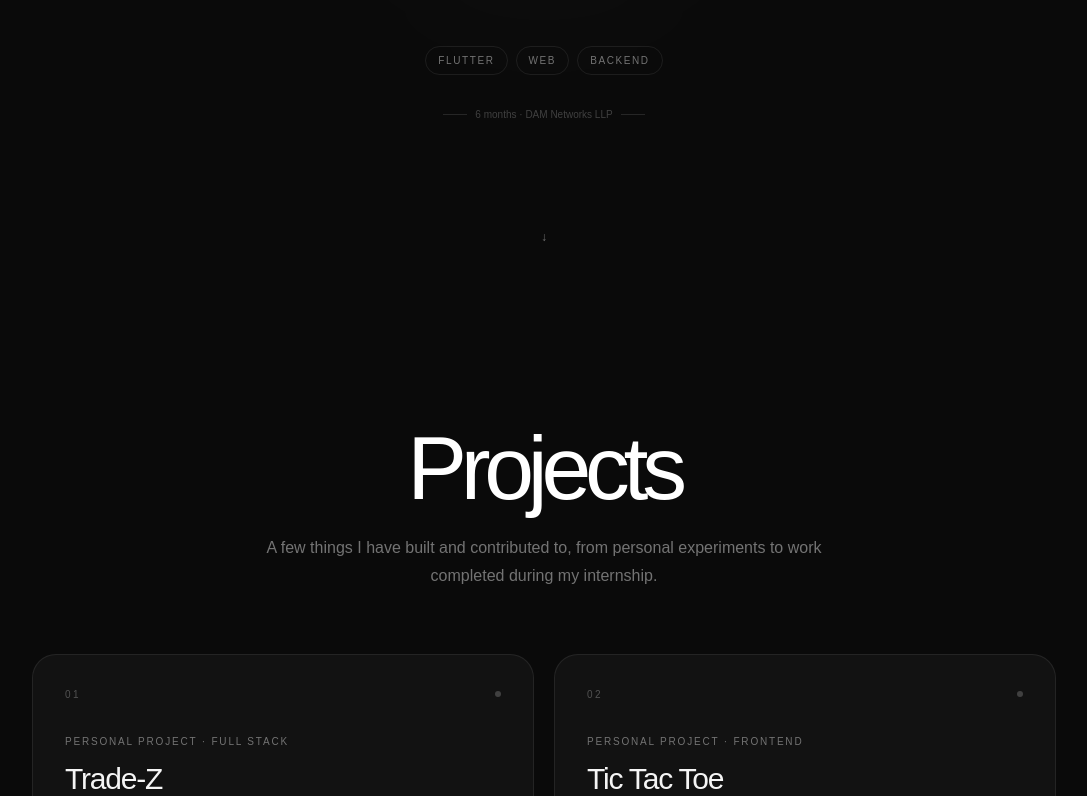
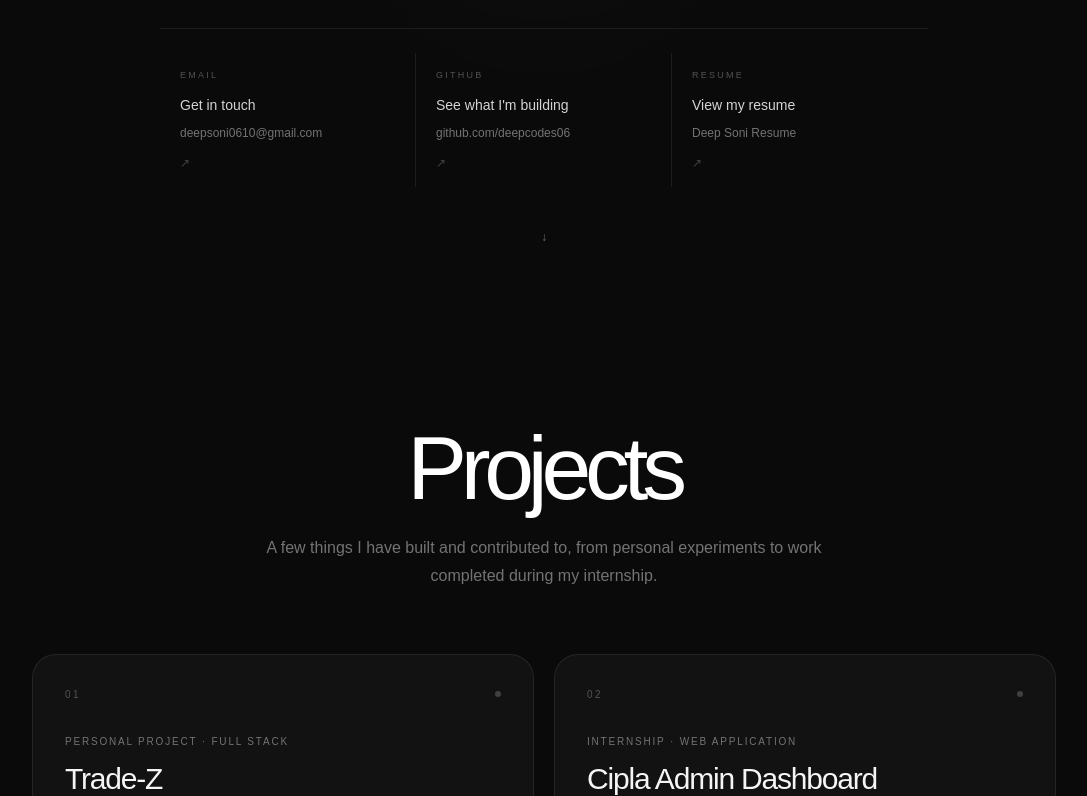
Before and after one commit to deepcodes06/deep-portfolio, a Next.js app: page / in a window 1280 px wide. Shown: the part 524-1320 px from the top of the page, without its empty margins (96-1183 px from the left). Built offline with nearby package versions, Linux system fonts and the light colour scheme.

Commit message:
made changes in projects

```diff
--- a/src/components/About.tsx
+++ b/src/components/About.tsx
@@ -6,16 +6,19 @@ const links = [
   {
     label: "Email",
     value: "Get in touch",
+    manualText: "deepsoni0610@gmail.com",
     href: "mailto:deepsoni0610@gmail.com",
   },
   {
     label: "GitHub",
     value: "See what I'm building",
+    manualText: "github.com/deepcodes06",
     href: "https://github.com/deepcodes06",
   },
   {
     label: "Resume",
     value: "View my resume",
+    manualText: "Deep Soni Resume",
     href: "https://drive.google.com/file/d/1dCeWHeS2WGw9MJj2kLGA2XnP02z9_bTy/view?usp=drivesdk",
   },
 ];
@@ -296,6 +299,9 @@ export default function About() {
                   <p className="mt-2 text-sm text-neutral-400 transition-colors duration-300 group-hover:text-white">
                     {link.value}
                   </p>
+                  <p className="mt-3 break-all text-xs leading-5 text-neutral-500">
+                    {link.manualText}
+                  </p>
                 </div>
                 <span className="text-sm text-neutral-700 transition-all duration-300 group-hover:translate-x-1 group-hover:-translate-y-1 group-hover:text-white">
                   ↗
--- a/src/components/Hero.tsx
+++ b/src/components/Hero.tsx
@@ -1,6 +1,11 @@
 "use client";
 
-import { motion, useMotionValue, useSpring, useTransform } from "framer-motion";
+import {
+  motion,
+  useMotionValue,
+  useSpring,
+  useTransform,
+} from "framer-motion";
 import { useEffect, useState } from "react";
 
 const phrases = [
@@ -12,12 +17,14 @@ const phrases = [
   "currently improving.",
 ];
 
+const email = "deepsoni0610@gmail.com";
+const github = "https://github.com/deepcodes06";
+const githubText = "github.com/deepcodes06";
+const resumePath = "/Deep_Soni_Resume_2026.pdf";
+
 export default function Hero() {
   const [phrase, setPhrase] = useState(phrases[0]);
-
-  // -----------------------------------------
-  // Changing phrase
-  // -----------------------------------------
+  const [copied, setCopied] = useState("");
 
   useEffect(() => {
     let index = 0;
@@ -29,10 +36,6 @@ export default function Hero() {
 
     return () => clearInterval(interval);
   }, []);
-
-  // -----------------------------------------
-  // Mouse movement
-  // -----------------------------------------
 
   const mouseX = useMotionValue(0);
   const mouseY = useMotionValue(0);
@@ -57,12 +60,8 @@ export default function Hero() {
 
   const handleMouseMove = (event: React.MouseEvent<HTMLElement>) => {
     const rect = event.currentTarget.getBoundingClientRect();
-
-    const x = event.clientX - rect.left - rect.width / 2;
-    const y = event.clientY - rect.top - rect.height / 2;
-
-    mouseX.set(x);
-    mouseY.set(y);
+    mouseX.set(event.clientX - rect.left - rect.width / 2);
+    mouseY.set(event.clientY - rect.top - rect.height / 2);
   };
 
   const handleMouseLeave = () => {
@@ -70,64 +69,42 @@ export default function Hero() {
     mouseY.set(0);
   };
 
+  const copyText = async (value: string, label: string) => {
+    try {
+      await navigator.clipboard.writeText(value);
+      setCopied(label);
+      window.setTimeout(() => setCopied(""), 1800);
+    } catch {
+      setCopied("");
+    }
+  };
+
   return (
     <section
       onMouseMove={handleMouseMove}
       onMouseLeave={handleMouseLeave}
-      className="relative flex min-h-screen w-full items-center justify-center overflow-hidden bg-[#0a0a0a] px-6 text-white"
+      className="relative flex min-h-screen w-full items-center justify-center overflow-hidden bg-[#0a0a0a] px-6 py-20 text-white"
     >
-      {/* -----------------------------------------
-          Very subtle cursor light
-      ------------------------------------------ */}
-
       <motion.div
-        style={{
-          x: glowX,
-          y: glowY,
-        }}
+        style={{ x: glowX, y: glowY }}
         className="pointer-events-none absolute left-1/2 top-1/2 h-[320px] w-[320px] -translate-x-1/2 -translate-y-1/2 rounded-full bg-white/[0.025] blur-[100px]"
       />
 
-      {/* -----------------------------------------
-          Main content
-      ------------------------------------------ */}
-
       <div className="relative z-10 flex w-full max-w-5xl flex-col items-center text-center">
-        {/* Small top label */}
-
         <motion.div
           initial={{ opacity: 0, y: -10 }}
           animate={{ opacity: 1, y: 0 }}
-          transition={{
-            duration: 0.8,
-            ease: [0.22, 1, 0.36, 1],
-          }}
+          transition={{ duration: 0.8, ease: [0.22, 1, 0.36, 1] }}
           className="mb-8 flex items-center gap-3 text-[10px] uppercase tracking-[0.28em] text-neutral-600"
         >
           <span className="h-1.5 w-1.5 rounded-full bg-neutral-500" />
-
           <span>personal space / 2026</span>
         </motion.div>
 
-        {/* -----------------------------------------
-            Name
-        ------------------------------------------ */}
-
         <motion.h1
-          style={{
-            x: titleX,
-            y: titleY,
-          }}
-          initial={{
-            opacity: 0,
-            y: 30,
-            scale: 0.96,
-          }}
-          animate={{
-            opacity: 1,
-            y: 0,
-            scale: 1,
-          }}
+          style={{ x: titleX, y: titleY }}
+          initial={{ opacity: 0, y: 30, scale: 0.96 }}
+          animate={{ opacity: 1, y: 0, scale: 1 }}
           transition={{
             duration: 1.1,
             delay: 0.15,
@@ -138,44 +115,21 @@ export default function Hero() {
           deep.
         </motion.h1>
 
-        {/* -----------------------------------------
-            Changing phrase
-        ------------------------------------------ */}
-
         <div className="mt-10 h-7 overflow-hidden">
           <motion.p
             key={phrase}
-            initial={{
-              opacity: 0,
-              y: 12,
-            }}
-            animate={{
-              opacity: 1,
-              y: 0,
-            }}
-            transition={{
-              duration: 0.65,
-              ease: [0.22, 1, 0.36, 1],
-            }}
+            initial={{ opacity: 0, y: 12 }}
+            animate={{ opacity: 1, y: 0 }}
+            transition={{ duration: 0.65, ease: [0.22, 1, 0.36, 1] }}
             className="text-sm font-light text-neutral-400 sm:text-base"
           >
             {phrase}
           </motion.p>
         </div>
 
-        {/* -----------------------------------------
-            Short introduction
-        ------------------------------------------ */}
-
         <motion.p
-          initial={{
-            opacity: 0,
-            y: 15,
-          }}
-          animate={{
-            opacity: 1,
-            y: 0,
-          }}
+          initial={{ opacity: 0, y: 15 }}
+          animate={{ opacity: 1, y: 0 }}
           transition={{
             duration: 0.8,
             delay: 0.7,
@@ -189,117 +143,107 @@ export default function Hero() {
           the challenges that come with development.
         </motion.p>
 
-        {/* -----------------------------------------
-            Current focus
-        ------------------------------------------ */}
-
         <motion.div
-          initial={{
-            opacity: 0,
-            y: 15,
-          }}
-          animate={{
-            opacity: 1,
-            y: 0,
-          }}
-          transition={{
-            duration: 0.8,
-            delay: 0.9,
-            ease: [0.22, 1, 0.36, 1],
-          }}
-          className="mt-10 flex flex-wrap items-center justify-center gap-2"
-        >
-          <span className="rounded-full border border-white/[0.08] px-3 py-1.5 text-[10px] uppercase tracking-[0.16em] text-neutral-500">
-            Flutter
-          </span>
-
-          <span className="rounded-full border border-white/[0.08] px-3 py-1.5 text-[10px] uppercase tracking-[0.16em] text-neutral-500">
-            Web
-          </span>
-
-          <span className="rounded-full border border-white/[0.08] px-3 py-1.5 text-[10px] uppercase tracking-[0.16em] text-neutral-500">
-            Backend
-          </span>
-        </motion.div>
-
-        {/* -----------------------------------------
-            Experience hint
-        ------------------------------------------ */}
-
-        <motion.div
-          initial={{
-            opacity: 0,
-          }}
-          animate={{
-            opacity: 1,
-          }}
-          transition={{
-            duration: 1,
-            delay: 1.2,
-          }}
+          initial={{ opacity: 0, y: 15 }}
+          animate={{ opacity: 1, y: 0 }}
+          transition={{ duration: 0.8, delay: 0.9 }}
           className="mt-8 flex items-center gap-2 text-[10px] text-neutral-700"
         >
           <span className="h-px w-6 bg-neutral-800" />
-
           <span>6 months · DAM Networks LLP</span>
-
           <span className="h-px w-6 bg-neutral-800" />
         </motion.div>
+
+
+      {/* Contact details — horizontal layout */}
+      <motion.div
+        initial={{ opacity: 0, y: 15 }}
+        animate={{ opacity: 1, y: 0 }}
+        transition={{ duration: 0.8, delay: 1.1 }}
+        className="mt-10 w-full max-w-3xl border-t border-white/[0.08] pt-6"
+      >
+        <div className="grid grid-cols-1 sm:grid-cols-3">
+          {/* Email */}
+          <div className="px-5 py-4 text-left sm:border-r sm:border-white/[0.08]">
+            <p className="mb-3 text-[9px] uppercase tracking-[0.25em] text-neutral-600">
+              Email
+            </p>
+
+            <a
+              href="mailto:deepsoni0610@gmail.com"
+              className="block text-sm text-neutral-300 transition hover:text-white"
+            >
+              Get in touch
+            </a>
+
+            <p className="mt-2 break-all text-xs leading-5 text-neutral-500">
+              deepsoni0610@gmail.com
+            </p>
+
+            <span className="mt-3 block text-xs text-neutral-700">↗</span>
+          </div>
+
+          {/* GitHub */}
+          <div className="px-5 py-4 text-left sm:border-r sm:border-white/[0.08]">
+            <p className="mb-3 text-[9px] uppercase tracking-[0.25em] text-neutral-600">
+              GitHub
+            </p>
+
+            <a
+              href="https://github.com/deepcodes06"
+              target="_blank"
+              rel="noopener noreferrer"
+              className="block text-sm text-neutral-300 transition hover:text-white"
+            >
+              See what I'm building
+            </a>
+
+            <p className="mt-2 break-all text-xs leading-5 text-neutral-500">
+              github.com/deepcodes06
+            </p>
+
+            <span className="mt-3 block text-xs text-neutral-700">↗</span>
+          </div>
+
+          {/* Resume */}
+          <div className="px-5 py-4 text-left">
+            <p className="mb-3 text-[9px] uppercase tracking-[0.25em] text-neutral-600">
+              Resume
+            </p>
+
+            <a
+              href="https://drive.google.com/file/d/1dCeWHeS2WGw9MJj2kLGA2XnP02z9_bTy/view?usp=drivesdk"
+              target="_blank"
+              rel="noopener noreferrer"
+              className="block text-sm text-neutral-300 transition hover:text-white"
+            >
+              View my resume
+            </a>
+
+            <p className="mt-2 break-all text-xs leading-5 text-neutral-500">
+              Deep Soni Resume
+            </p>
+
+            <span className="mt-3 block text-xs text-neutral-700">↗</span>
+          </div>
+        </div>
+      </motion.div>
       </div>
 
-      {/* -----------------------------------------
-          Scroll indicator
-      ------------------------------------------ */}
-
       <motion.div
-        initial={{
-          opacity: 0,
-        }}
-        animate={{
-          opacity: 1,
-        }}
-        transition={{
-          duration: 1,
-          delay: 1.5,
-        }}
+        initial={{ opacity: 0 }}
+        animate={{ opacity: 1 }}
+        transition={{ duration: 1, delay: 1.5 }}
         className="absolute bottom-9 left-1/2 flex -translate-x-1/2 flex-col items-center"
       >
-
         <motion.span
-          animate={{
-            y: [0, 5, 0],
-            opacity: [0.4, 1, 0.4],
-          }}
-          transition={{
-            duration: 2,
-            repeat: Infinity,
-            ease: "easeInOut",
-          }}
+          animate={{ y: [0, 5, 0], opacity: [0.4, 1, 0.4] }}
+          transition={{ duration: 2, repeat: Infinity, ease: "easeInOut" }}
           className="text-xs text-neutral-500"
         >
           ↓
         </motion.span>
       </motion.div>
-
-      {/* -----------------------------------------
-          Small corner details
-      ------------------------------------------ */}
-
-      <motion.div
-        initial={{ opacity: 0 }}
-        animate={{ opacity: 1 }}
-        transition={{ duration: 1, delay: 1.4 }}
-        className="absolute bottom-9 left-6 hidden text-[9px] uppercase tracking-[0.2em] text-neutral-800 sm:block"
-      >
-      </motion.div>
-
-      <motion.div
-        initial={{ opacity: 0 }}
-        animate={{ opacity: 1 }}
-        transition={{ duration: 1, delay: 1.4 }}
-        className="absolute bottom-9 right-6 hidden text-[9px] uppercase tracking-[0.2em] text-neutral-800 sm:block"
-      >
-      </motion.div>
     </section>
   );
 }
--- a/src/components/Projects.tsx
+++ b/src/components/Projects.tsx
@@ -22,17 +22,8 @@ const projects: {
       "A stock-market learning app with paper trading, watchlists, portfolio tracking, and live price updates.",
   },
   {
-    id: "tic-tac-toe",
+    id: "cipla-admin",
     number: "02",
-    title: "Tic Tac Toe",
-    type: "Personal project · Frontend",
-    stack: "React · JavaScript · Tailwind CSS",
-    summary:
-      "A responsive game with same-device two-player mode and a rule-based computer opponent.",
-  },
-  {
-    id: "cipla-admin",
-    number: "03",
     title: "Cipla Admin Dashboard",
     type: "Internship · Web application",
     stack: "PHP · PostgreSQL · Cron jobs",
@@ -41,12 +32,21 @@ const projects: {
   },
   {
     id: "cipla-app",
-    number: "04",
+    number: "03",
     title: "Cipla Employee App",
     type: "Internship · Mobile application",
     stack: "Flutter · API-related data handling",
     summary:
       "An employee-facing app for sales updates, sales history, and performance score tracking.",
+  },
+  {
+    id: "tic-tac-toe",
+    number: "04",
+    title: "Tic Tac Toe",
+    type: "Personal project · Frontend",
+    stack: "React · JavaScript · Tailwind CSS",
+    summary:
+      "A responsive game with same-device two-player mode and a rule-based computer opponent.",
   },
 ];
 
--- a/src/components/ProjectsDetails.tsx
+++ b/src/components/ProjectsDetails.tsx
@@ -8,9 +8,9 @@ import { AnimatePresence, motion } from "framer-motion";
 
 export type ProjectId =
   | "trade-z"
-  | "tic-tac-toe"
   | "cipla-admin"
-  | "cipla-app";
+  | "cipla-app"
+  | "tic-tac-toe";
 
 type Project = {
   id: ProjectId;
@@ -129,8 +129,97 @@ const projects: Project[] = [
     ],
   },
   {
+    id: "cipla-admin",
+    number: "02",
+    title: "Cipla Admin Dashboard",
+    category: "INTERNSHIP · WEB APPLICATION",
+    subtitle: "An internal dashboard for sales and employee information.",
+    overview:
+      "An admin-only website used to review sales details, reports, and employee data. Since the application contains private company information, this case study uses descriptions and illustrative visuals instead of actual admin screenshots.",
+    role:
+      "Independently implemented the admin page using PHP and PostgreSQL. A senior developer provided the requirements and guidance on the implementation approach.",
+    technologies: ["PHP", "PostgreSQL", "Cron Jobs"],
+    features: [
+      "Sales details and reports",
+      "Employee data management",
+      "Record search and filtering",
+      "Add, edit, and delete operations",
+      "Summary cards and statistics",
+      "Scheduled emails",
+    ],
+    challenges: [
+      {
+        title: "Managing records",
+        description:
+          "Implementing the admin interface for working with sales and employee information, including record management and filtering.",
+      },
+      {
+        title: "Scheduled emails",
+        description:
+          "Working with Cron jobs to support emails that run on a schedule.",
+      },
+    ],
+    images: [
+      {
+        src: "/projects/adminpage.png",
+        alt: "Illustrative admin dashboard mockup with fictional data",
+        caption: "Illustrative mockup — not the actual company dashboard",
+      },
+    ],
+    links: [],
+  },
+  {
+    id: "cipla-app",
+    number: "03",
+    title: "Cipla Employee App",
+    category: "INTERNSHIP · MOBILE APPLICATION",
+    subtitle: "A mobile app for employee sales updates and performance tracking.",
+    overview:
+      "An employee-facing mobile application that supports sales updates, sales history, and performance score tracking.",
+    role:
+      "Contributed to the Flutter frontend by building UI screens and layouts, addressing responsive UI issues, fixing bugs, and working on frontend API-related data handling. Another developer handled the API integration work.",
+    technologies: ["Flutter", "REST APIs"],
+    features: [
+      "Employee login",
+      "Sales updates",
+      "Sales history",
+      "Employee score tracking",
+      "Dashboard and performance summaries",
+    ],
+    challenges: [
+      {
+        title: "API-related data handling",
+        description:
+          "Working on the Flutter frontend where screens depend on data supplied by backend APIs.",
+      },
+      {
+        title: "UI responsiveness",
+        description:
+          "Fixing interface bugs and improving layouts so the app screens display correctly.",
+      },
+    ],
+    images: [
+      {
+        src: "/projects/cipla-app-1.png",
+        alt: "Cipla Home Screen",
+        caption: "Home Screen",
+      },
+      {
+        src: "/projects/cipla-app-2.png",
+        alt: "Prescription Screen",
+        caption: "Prescription Screen",
+      },
+            {
+        src: "/projects/cipla-app-3.png",
+        alt: "Adding a new prescription",
+        caption: "Adding a new prescription",
+      },
+    ],
+    links: [],
+  },
+  {
     id: "tic-tac-toe",
-    number: "02",
+    number: "04",
     title: "Tic Tac Toe",
     category: "PERSONAL PROJECT · FRONTEND",
     subtitle: "A classic game with a computer opponent.",
@@ -188,95 +277,6 @@ const projects: Project[] = [
         href: "https://github.com/deepcodes06/tictactoe",
       },
     ],
-  },
-  {
-    id: "cipla-admin",
-    number: "03",
-    title: "Cipla Admin Dashboard",
-    category: "INTERNSHIP · WEB APPLICATION",
-    subtitle: "An internal dashboard for sales and employee information.",
-    overview:
-      "An admin-only website used to review sales details, reports, and employee data. Since the application contains private company information, this case study uses descriptions and illustrative visuals instead of actual admin screenshots.",
-    role:
-      "Independently implemented the admin page using PHP and PostgreSQL. A senior developer provided the requirements and guidance on the implementation approach.",
-    technologies: ["PHP", "PostgreSQL", "Cron Jobs"],
-    features: [
-      "Sales details and reports",
-      "Employee data management",
-      "Record search and filtering",
-      "Add, edit, and delete operations",
-      "Summary cards and statistics",
-      "Scheduled emails",
-    ],
-    challenges: [
-      {
-        title: "Managing records",
-        description:
-          "Implementing the admin interface for working with sales and employee information, including record management and filtering.",
-      },
-      {
-        title: "Scheduled emails",
-        description:
-          "Working with Cron jobs to support emails that run on a schedule.",
-      },
-    ],
-    images: [
-      {
-        src: "/projects/cipla-admin-mockup.png",
-        alt: "Illustrative admin dashboard mockup with fictional data",
-        caption: "Illustrative mockup — not the actual company dashboard",
-      },
-    ],
-    links: [],
-  },
-  {
-    id: "cipla-app",
-    number: "04",
-    title: "Cipla Employee App",
-    category: "INTERNSHIP · MOBILE APPLICATION",
-    subtitle: "A mobile app for employee sales updates and performance tracking.",
-    overview:
-      "An employee-facing mobile application that supports sales updates, sales history, and performance score tracking.",
-    role:
-      "Contributed to the Flutter frontend by building UI screens and layouts, addressing responsive UI issues, fixing bugs, and working on frontend API-related data handling. Another developer handled the API integration work.",
-    technologies: ["Flutter", "REST APIs"],
-    features: [
-      "Employee login",
-      "Sales updates",
-      "Sales history",
-      "Employee score tracking",
-      "Dashboard and performance summaries",
-    ],
-    challenges: [
-      {
-        title: "API-related data handling",
-        description:
-          "Working on the Flutter frontend where screens depend on data supplied by backend APIs.",
-      },
-      {
-        title: "UI responsiveness",
-        description:
-          "Fixing interface bugs and improving layouts so the app screens display correctly.",
-      },
-    ],
-    images: [
-      {
-        src: "/projects/cipla-app-1.png",
-        alt: "Cipla Home Screen",
-        caption: "Home Screen",
-      },
-      {
-        src: "/projects/cipla-app-2.png",
-        alt: "Prescription Screen",
-        caption: "Prescription Screen",
-      },
-            {
-        src: "/projects/cipla-app-3.png",
-        alt: "Adding a new prescription",
-        caption: "Adding a new prescription",
-      },
-    ],
-    links: [],
   },
 ];
 
```
Also changed, not shown: public/projects/adminpage.png (added).
